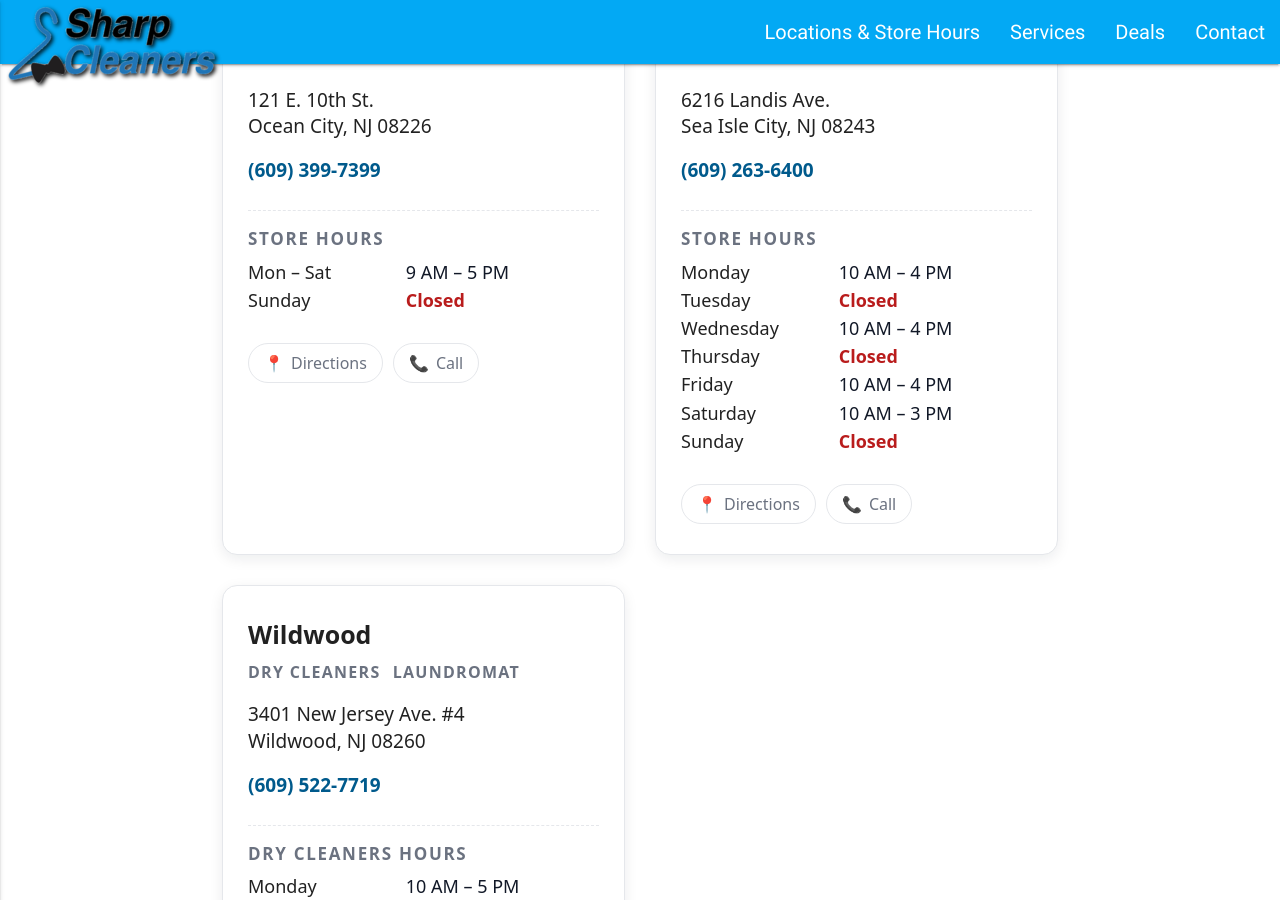
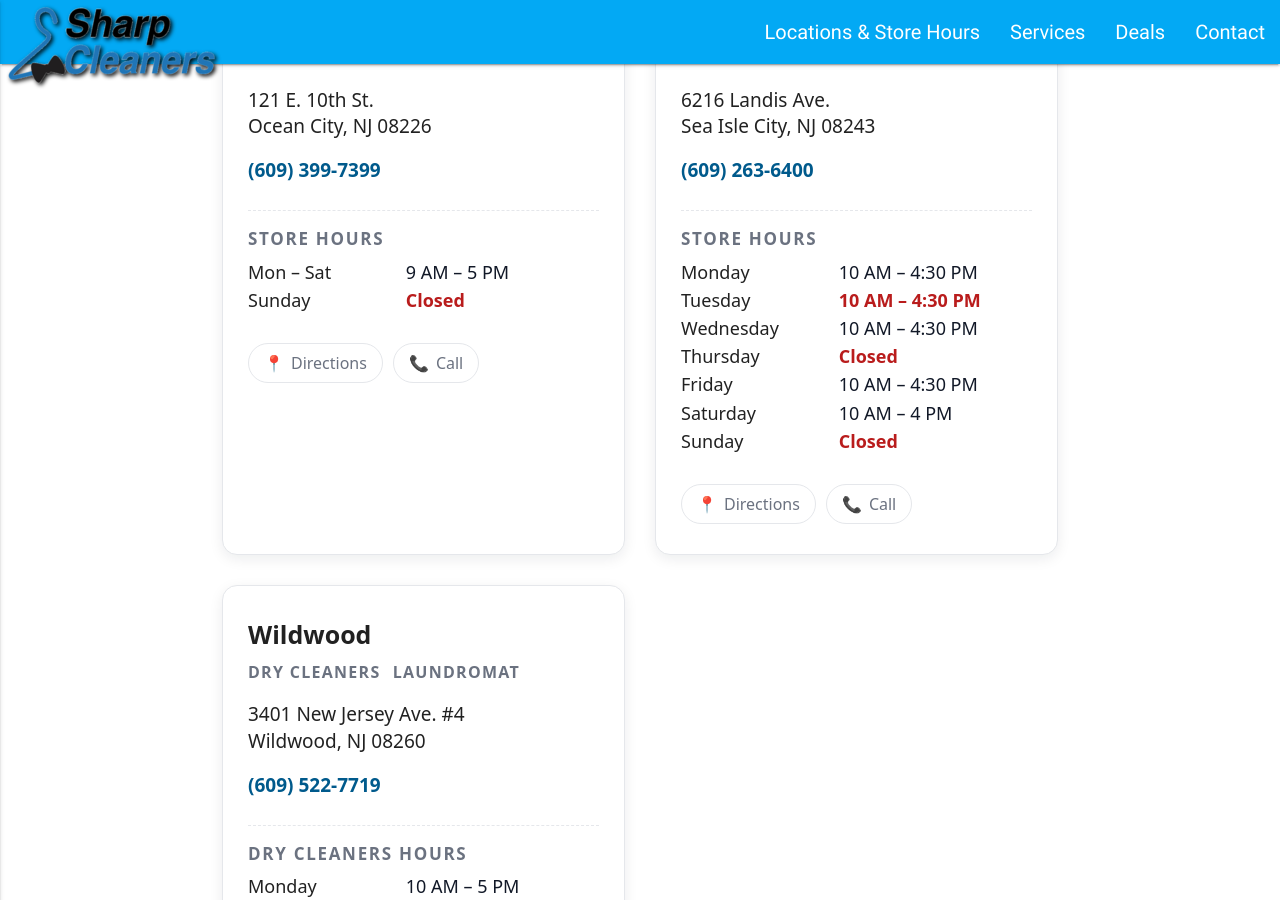
Before and after one commit to sharpcleanersnj/sharpcleanersnj.github.io, a Jekyll site: the page built from _pages/locations.md, in a window 1280 px wide and 900 px high, scrolled down 1392 px. Built offline with Jekyll 4.4.1, drawn with Linux system fonts in a browser that asks for light colours; nearby versions of some CDN libraries.

Commit message:
Update locations.md
update sea isle hours

```diff
--- a/_pages/locations.md
+++ b/_pages/locations.md
@@ -351,22 +351,22 @@
         <div class="hours-title">Store Hours</div>
         <div class="hours-list">
           <span class="hours-day">Monday</span>
-          <span class="hours-time">10 AM – 4 PM</span>
+          <span class="hours-time">10 AM – 4:30 PM</span>
 
           <span class="hours-day">Tuesday</span>
-          <span class="hours-time closed">Closed</span>
+          <span class="hours-time closed">10 AM – 4:30 PM</span>
 
           <span class="hours-day">Wednesday</span>
-          <span class="hours-time">10 AM – 4 PM</span>
+          <span class="hours-time">10 AM – 4:30 PM</span>
 
           <span class="hours-day">Thursday</span>
           <span class="hours-time closed">Closed</span>
 
           <span class="hours-day">Friday</span>
-          <span class="hours-time">10 AM – 4 PM</span>
+          <span class="hours-time">10 AM – 4:30 PM</span>
 
           <span class="hours-day">Saturday</span>
-          <span class="hours-time">10 AM – 3 PM</span>
+          <span class="hours-time">10 AM – 4 PM</span>
 
           <span class="hours-day">Sunday</span>
           <span class="hours-time closed">Closed</span>
```
